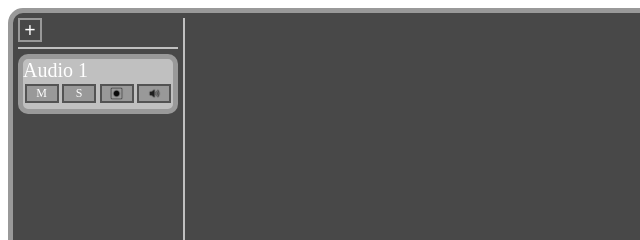
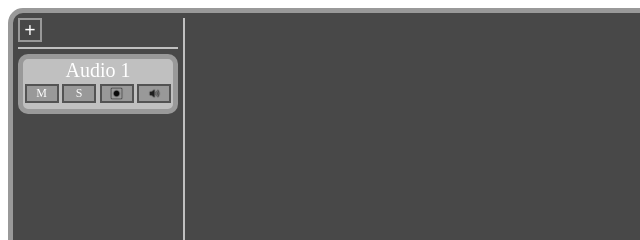
Before and after one commit to Jodus-Melodus/Draw, a website built with Vite: page src/index.html in a window 1280 px wide. Shown: the top 240 px of the page, 0-640 px from the left. Built offline with nearby package versions, Linux system fonts and the light colour scheme.

Commit message:
updated track name

```diff
--- a/src/index.html
+++ b/src/index.html
@@ -14,7 +14,8 @@
     <div class="add-track">+</div>
     <div class="vertical-divider"></div>
     <div class="horizontal-divider"></div>
-    <div class="track">Audio 1
+    <div class="track">
+      <div class="track-name">Audio 1</div>
       <div class="track-mute">M</div>
       <div class="track-solo">S</div>
       <div class="track-record">
--- a/src/styles.css
+++ b/src/styles.css
@@ -68,6 +68,17 @@
 
   border: 5px solid rgb(153, 153, 153);
   border-radius: 10px;
+}
+
+.track-name {
+  display: flex;           /* use to align */
+  justify-content: center; /* horizontal */
+
+  position: relative;
+  top: 0px;
+
+  color: white;
+  font-size: 20px;
 }
 
 .track-mute {
```
